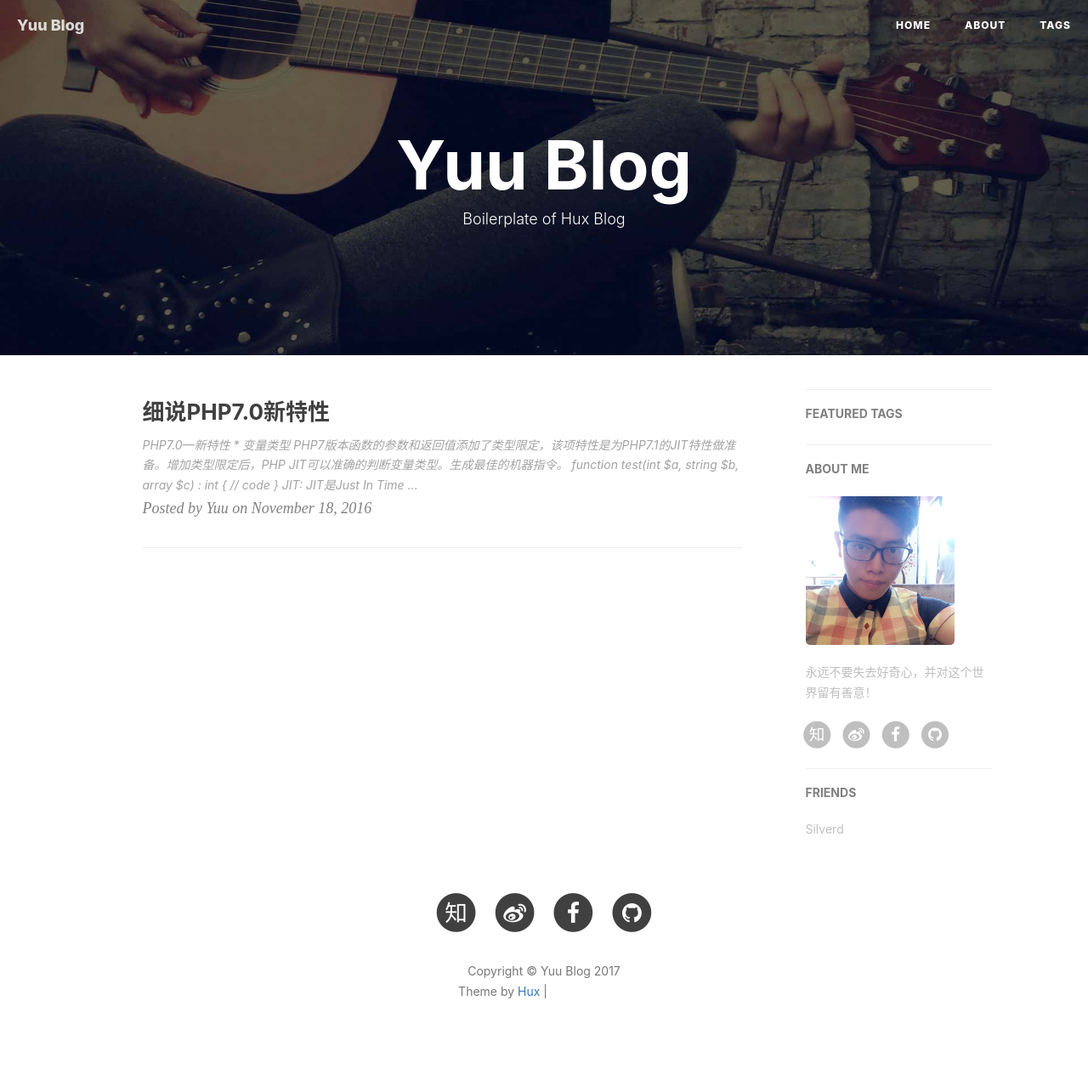
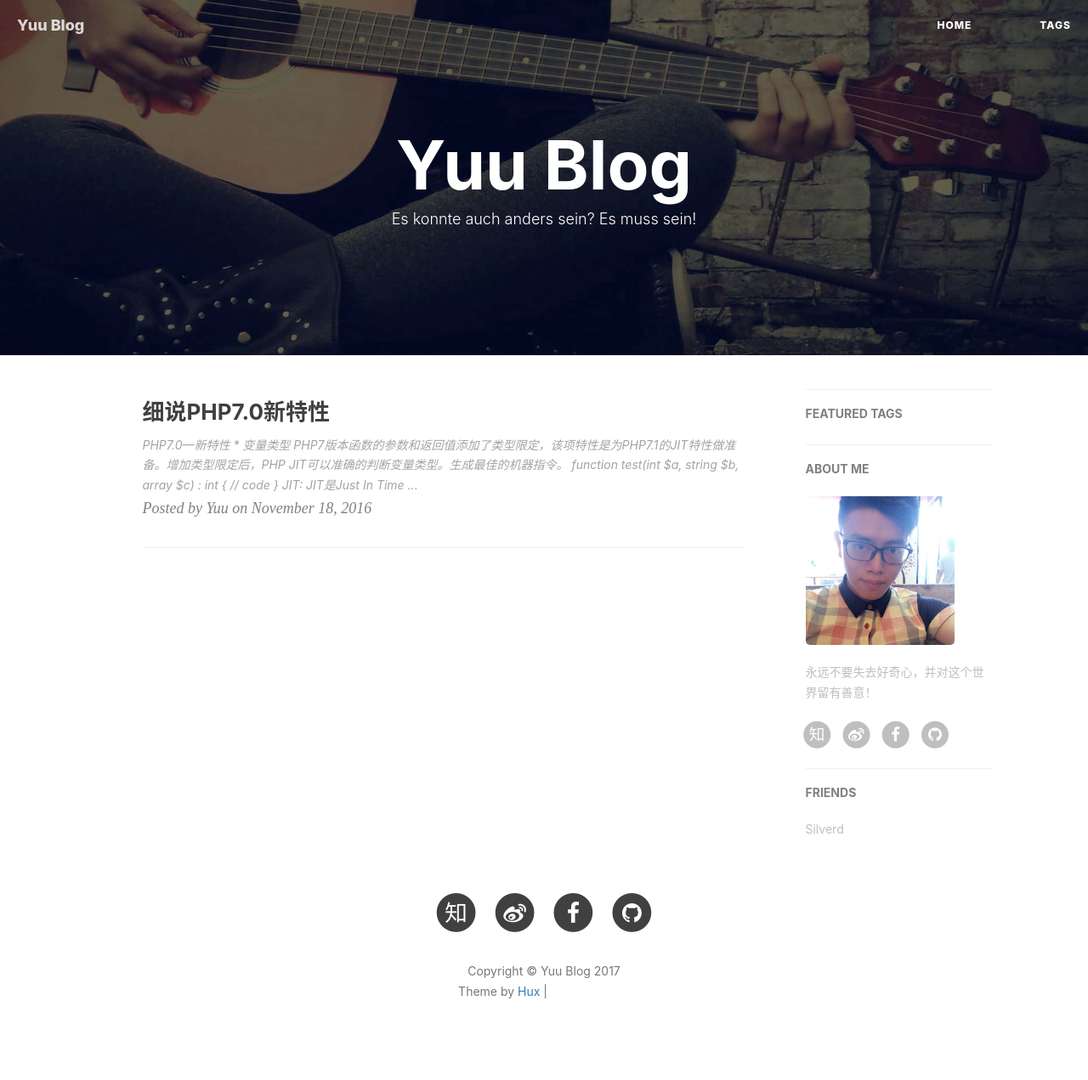
Before and after one commit to cnny/cnny.github.io, a Jekyll site: the page built from index.html, in a window 1280 px wide. Shown: the whole page at 85% size. Built offline with Jekyll 4.4.1, drawn with Linux system fonts in a browser that asks for light colours; nearby versions of some CDN libraries; the list of posts is cut into pages by our own code; comment, search, counter and statistics services are not loaded; grey boxes are pictures that could not be loaded.

Commit message:
About me

```diff
--- a/about.html
+++ b/about.html
@@ -1,7 +1,7 @@
 ---
 layout: page
-title: "About"
-description: "Hey, this is Hux."
+title: ""
+description: ""
 header-img: "img/about-bg.jpg"
 ---
 
--- a/index.html
+++ b/index.html
@@ -1,6 +1,6 @@
 ---
 layout: page
-description: "Boilerplate of Hux Blog"
+description: "Es konnte auch anders sein? Es muss sein!"
 ---
 
 {% for post in paginator.posts %}
```
Also changed, not shown: img/favicon.ico.
